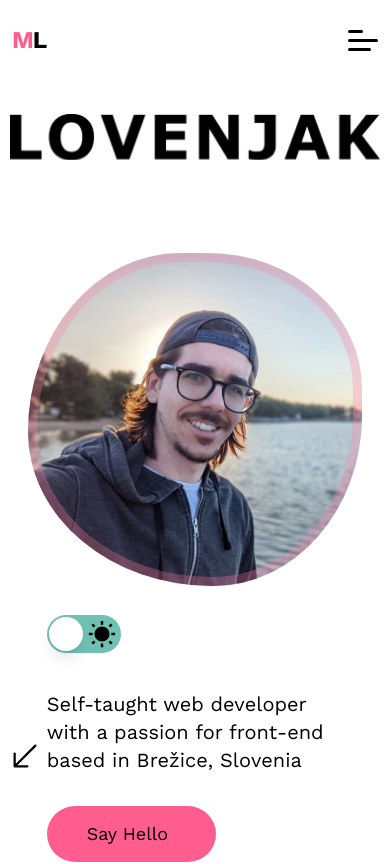
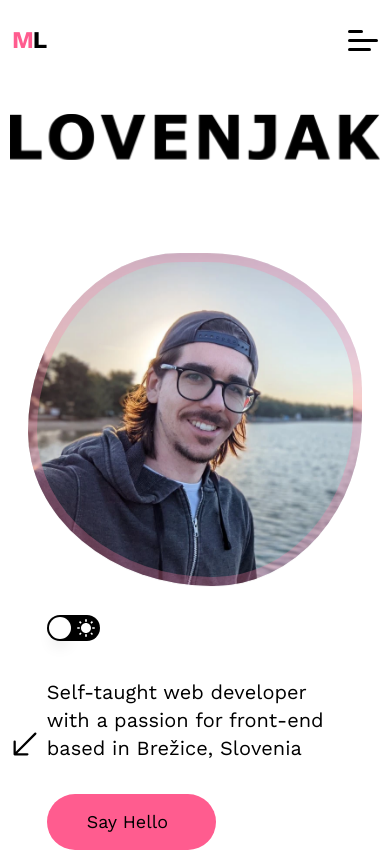
Before and after one commit to rubuz/ML-portfolioV2, a React (Vite) app: page / in a window 390 px wide. Shown: the top 864 px of the page. Built offline with nearby package versions, Linux system fonts and the light colour scheme.

Commit message:
Update Hero and ProjectText components, and index.css
This commit updates the Hero component by changing the background colors and sizes of elements. It also updates the ProjectText component by adjusting the font size. Additionally, it modifies the transition duration in the index.css file.

```diff
--- a/src/components/Hero.jsx
+++ b/src/components/Hero.jsx
@@ -32,17 +32,17 @@ const Hero = () => {
           <Switch
             checked={theme}
             onChange={setTheme}
-            className={`${theme ? "bg-bluey" : "bg-greeny"}
-          relative inline-flex items-center h-[38px] w-[74px] shrink-0 cursor-pointer rounded-full border-2 border-transparent transition-colors duration-200 ease-in-out focus:outline-none focus-visible:ring-2  focus-visible:ring-white/75`}
+            className={`${theme ? "bg-white" : "bg-black"}
+          relative inline-flex items-center h-[26px] w-[53px] shrink-0 cursor-pointer rounded-full border-2 border-transparent transition-colors duration-200 ease-in-out focus:outline-none focus-visible:ring-2  focus-visible:ring-white/75`}
           >
             <span className="sr-only">Dark mode</span>
-            <IoMdMoon className="absolute h-[30px] w-[30px] left-0.5 text-white" />
+            <IoMdMoon className="absolute h-[20px] w-[20px] left-0.5 text-black" />
             <span
               aria-hidden="true"
-              className={`${theme ? "translate-x-9" : "translate-x-0"}
-            pointer-events-none inline-block h-[34px] max-w-[34px] z-[5] transform rounded-full bg-white shadow-lg ring-0 transition duration-200 ease-in-out`}
+              className={`${theme ? "translate-x-7" : "translate-x-0"}
+            pointer-events-none inline-block h-[22px] max-w-[22px] z-[5] transform rounded-full bg-white dark:bg-black shadow-lg ring-0 transition duration-500 ease-in-out`}
             />
-            <IoMdSunny className="absolute h-[30px] w-[30px] right-0.5 text-black" />
+            <IoMdSunny className="absolute h-[20px] w-[20px] right-0.5 text-white" />
           </Switch>
         </div>
         <div className="relative dark:text-white">
--- a/src/components/ProjectText.jsx
+++ b/src/components/ProjectText.jsx
@@ -6,7 +6,7 @@ const ProjectText = ({ title, group, onMouseEnter, onMouseLeave }) => {
       onMouseLeave={onMouseLeave}
     >
       <p className="text-2xl">{group}</p>
-      <h3 className="sm:text-7xl text-5xl font-medium tracking-tight">
+      <h3 className="sm:text-7xl text-4xl font-medium tracking-tight">
         {title}
       </h3>
       <div className="w-full h-1 bg-black/30 relative">
--- a/src/index.css
+++ b/src/index.css
@@ -22,7 +22,7 @@ html {
 
 .dark {
   background-color: rgb(0 0 0 / 1);
-  /* transition: background-color 0.2s ease-in-out; */
+  transition: background-color 0.3s ease-in-out;
 }
 
 .hover__link {
@@ -80,6 +80,10 @@ html {
     margin-left: 0.7rem;
   }
 
+  .cards:last-child {
+    margin-right: 0.7rem;
+  }
+
   .contact__mailbox-icon {
     animation: ping 1.5s cubic-bezier(0, 0, 0.2, 1) infinite;
   }
```
